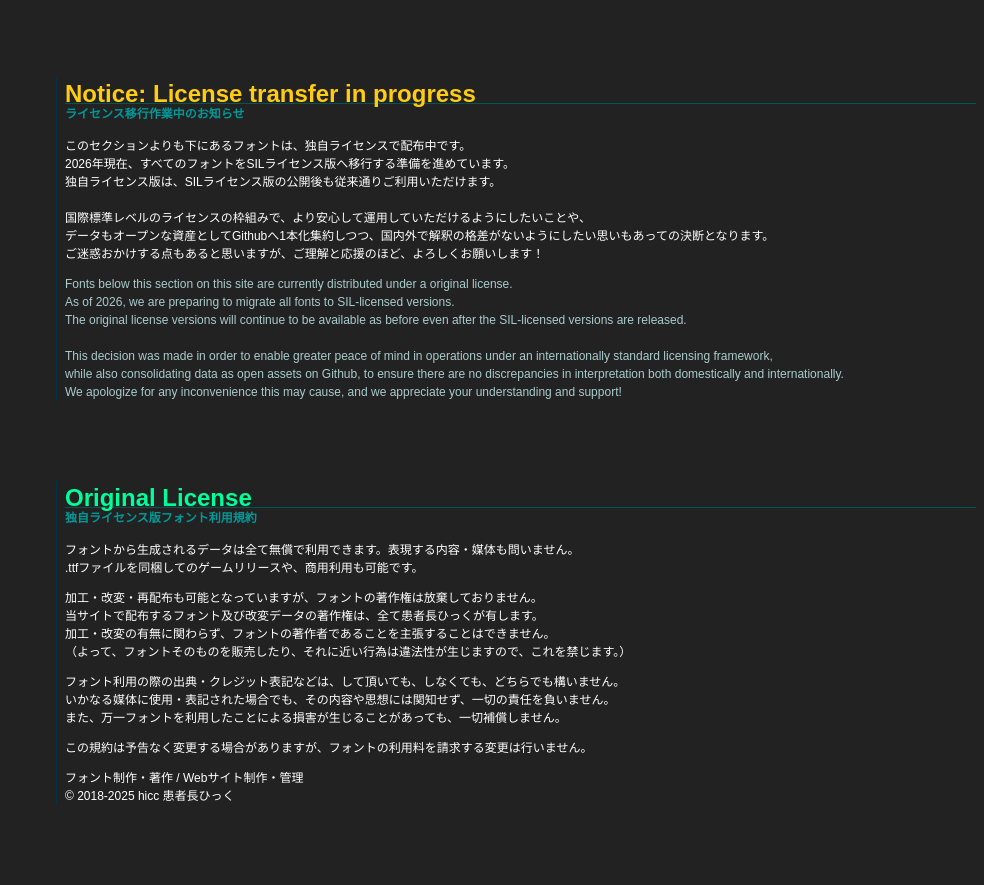
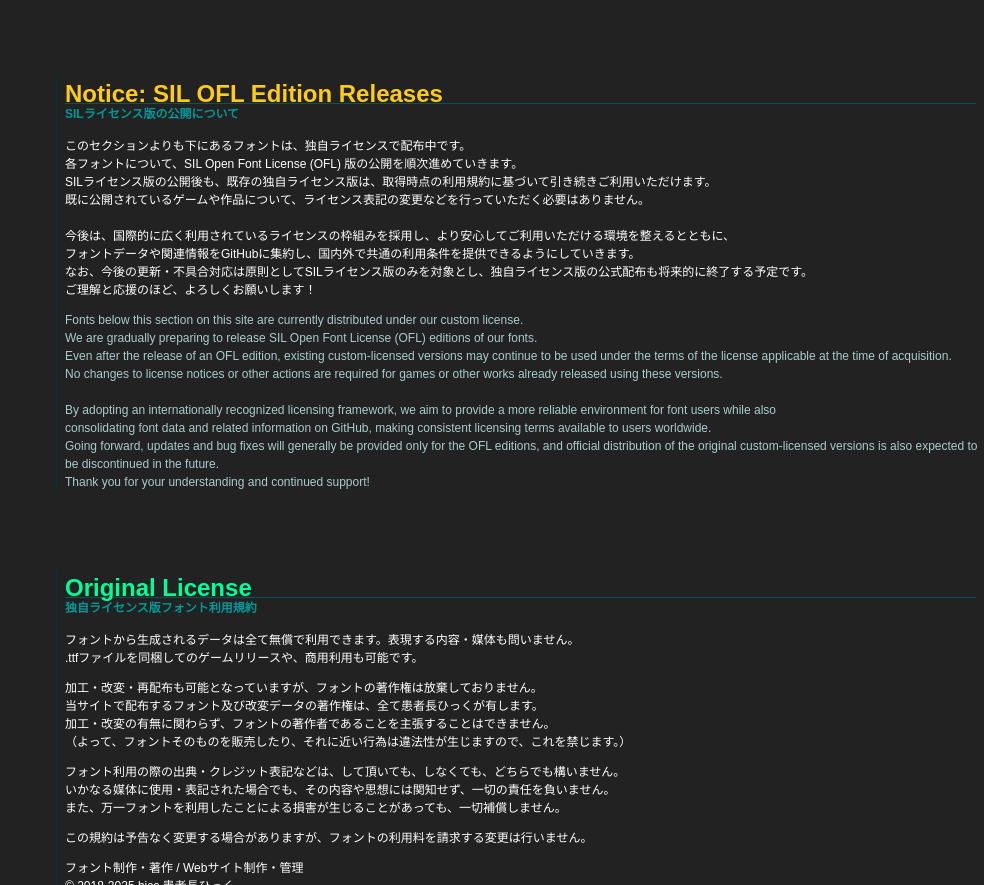
Before and after one commit to hicchicc/hicchicc.github.io, a plain HTML site: page 00ff/index.html in a window 1280 px wide. Shown: the part 2315-3200 px from the top of the page, without its empty margins (296-1280 px from the left). Drawn offline with Linux system fonts and the light colour scheme.

Commit message:
SIL版公開へ向けた文言を整理

```diff
--- a/00ff/index.html
+++ b/00ff/index.html
@@ -129,28 +129,34 @@
       </section>
 
       <section>
-        <h2 style="color: #FFCC11">Notice: License transfer in progress</h2><small>ライセンス移行作業中のお知らせ</small>
+        <h2 style="color: #FFCC11">Notice: SIL OFL Edition Releases</h2><small>SILライセンス版の公開について</small>
         <p lang="ja">
           このセクションよりも下にあるフォントは、独自ライセンスで配布中です。<br>
-          2026年現在、すべてのフォントをSILライセンス版へ移行する準備を進めています。<br>
-          独自ライセンス版は、SILライセンス版の公開後も従来通りご利用いただけます。<br><br>
+          各フォントについて、SIL Open Font License (OFL) 版の公開を順次進めていきます。<br>
+          SILライセンス版の公開後も、既存の独自ライセンス版は、取得時点の利用規約に基づいて引き続きご利用いただけます。<br>
+          既に公開されているゲームや作品について、ライセンス表記の変更などを行っていただく必要はありません。<br><br>
 
-          国際標準レベルのライセンスの枠組みで、より安心して運用していただけるようにしたいことや、<br>
-          データもオープンな資産としてGithubへ1本化集約しつつ、国内外で解釈の格差がないようにしたい思いもあっての決断となります。<br>
-          ご迷惑おかけする点もあると思いますが、ご理解と応援のほど、よろしくお願いします！
+          今後は、国際的に広く利用されているライセンスの枠組みを採用し、より安心してご利用いただける環境を整えるとともに、<br>
+          フォントデータや関連情報をGitHubに集約し、国内外で共通の利用条件を提供できるようにしていきます。<br>
+          なお、今後の更新・不具合対応は原則としてSILライセンス版のみを対象とし、独自ライセンス版の公式配布も将来的に終了する予定です。<br>
+          ご理解と応援のほど、よろしくお願いします！
         </p>
 
         <p lang="en">
-          Fonts below this section on this site are currently distributed under a original license.<br>
-          As of 2026, we are preparing to migrate all fonts to SIL-licensed versions.<br>
-          The original license versions will continue to be available as before even after the SIL-licensed versions are
-          released.<br><br>
+          Fonts below this section on this site are currently distributed under our custom license.<br>
+          We are gradually preparing to release SIL Open Font License (OFL) editions of our fonts.<br>
+          Even after the release of an OFL edition, existing custom-licensed versions may continue to be used under the
+          terms of the license applicable at the time of acquisition.<br>
+          No changes to license notices or other actions are required for games or other works already released using
+          these versions.<br><br>
 
-          This decision was made in order to enable greater peace of mind in operations under an internationally
-          standard licensing framework,<br>
-          while also consolidating data as open assets on Github, to ensure there are no discrepancies in interpretation
-          both domestically and internationally.<br>
-          We apologize for any inconvenience this may cause, and we appreciate your understanding and support!
+          By adopting an internationally recognized licensing framework, we aim to provide a more reliable environment
+          for font users while also<br>
+          consolidating font data and related information on GitHub, making consistent licensing terms available to
+          users worldwide.<br>
+          Going forward, updates and bug fixes will generally be provided only for the OFL editions, and official
+          distribution of the original custom-licensed versions is also expected to be discontinued in the future.<br>
+          Thank you for your understanding and continued support!
         </p>
       </section>
 
```
Also changed, not shown: 00ff/img/pc.png. Lines whose indentation alone changed are shown as unchanged.
